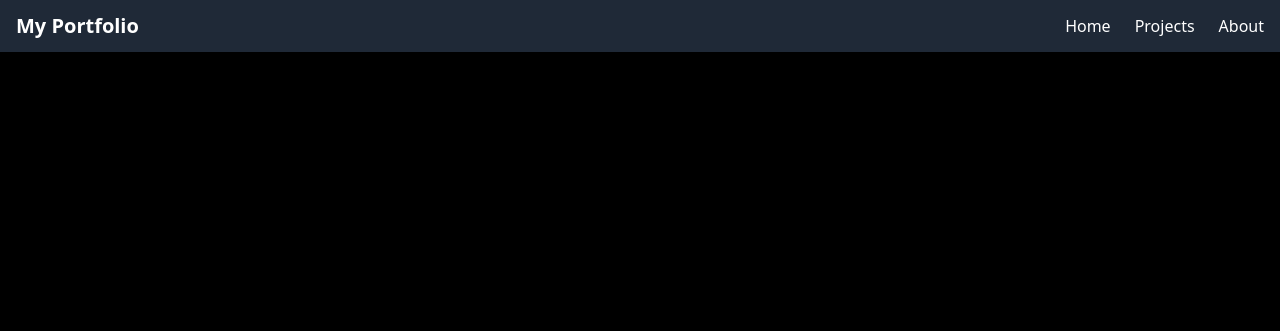
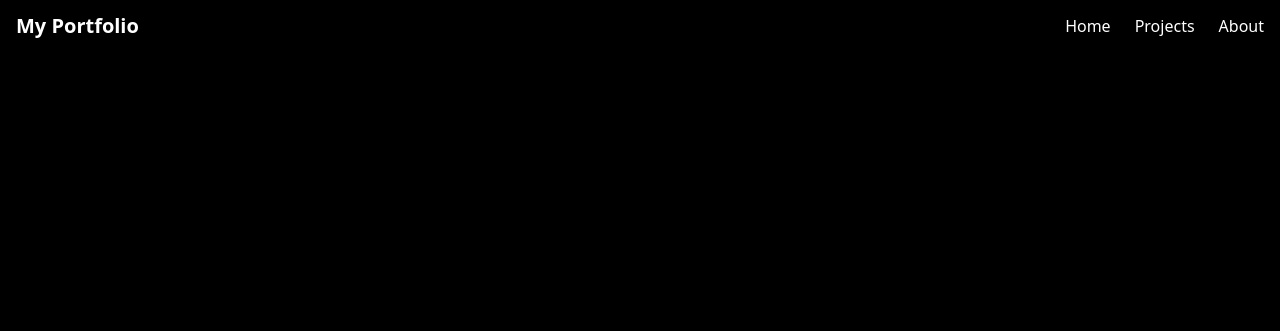
Before and after one commit to iTremix/portfolio-, a plain HTML site: page index.html in a window 1280 px wide. Shown: the top 331 px of the page. Drawn offline with nearby package versions, Linux system fonts and the light colour scheme.

Commit message:
Update index.html

```diff
--- a/index.html
+++ b/index.html
@@ -15,7 +15,7 @@
 
 <body class="font-sans bg-black text-white">
   <!-- Navigation -->
-  <nav class="fixed top-0 w-full bg-gray-800 shadow-md z-50">
+  <nav class="fixed top-0 w-full bg-black shadow-md z-50">
     <div class="max-w-7xl mx-auto px-4 py-3 flex justify-between items-center">
       <h1 class="text-xl font-bold">My Portfolio</h1>
       <ul class="flex space-x-6">
```
